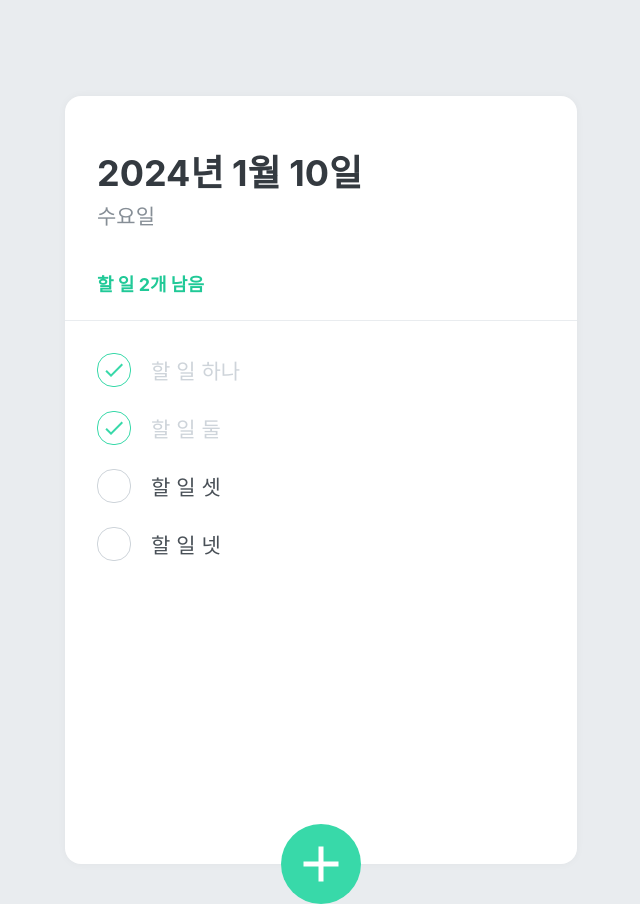
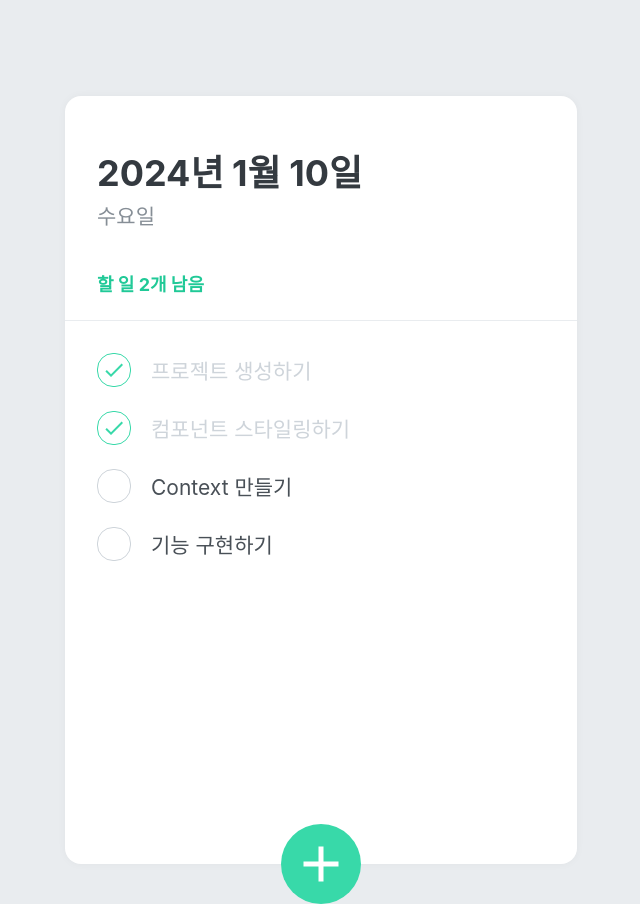
Before and after one commit to ihongjinlee/react-todolist, a React (Create React App) app: page / in a window 1280 px wide. Shown: the whole page, without its empty margins (319-959 px from the left). Built offline with nearby package versions, Linux system fonts and the light colour scheme.

Commit message:
[TODOLIST] 15.TodoList 기능 구현 완성하기 close #15

```diff
--- a/src/components/TodoList.js
+++ b/src/components/TodoList.js
@@ -1,5 +1,6 @@
 import styled from 'styled-components';
 import TodoItem from './TodoItem';
+import { useTodoState } from './TodoContext';
 
 const TodoListBlock = styled.div`
   flex: 1;
@@ -9,12 +10,13 @@
 `;
 
 function TodoList() {
+  const todos = useTodoState();
+
   return (
     <TodoListBlock>
-      <TodoItem text="할 일 하나" done={true} />
-      <TodoItem text="할 일 둘" done={true} />
-      <TodoItem text="할 일 셋" done={false} />
-      <TodoItem text="할 일 넷" done={false} />
+      {todos.map(({ key, text, done }) => (
+        <TodoItem key={key} text={text} done={done} />
+      ))}
     </TodoListBlock>
   );
 }
```
